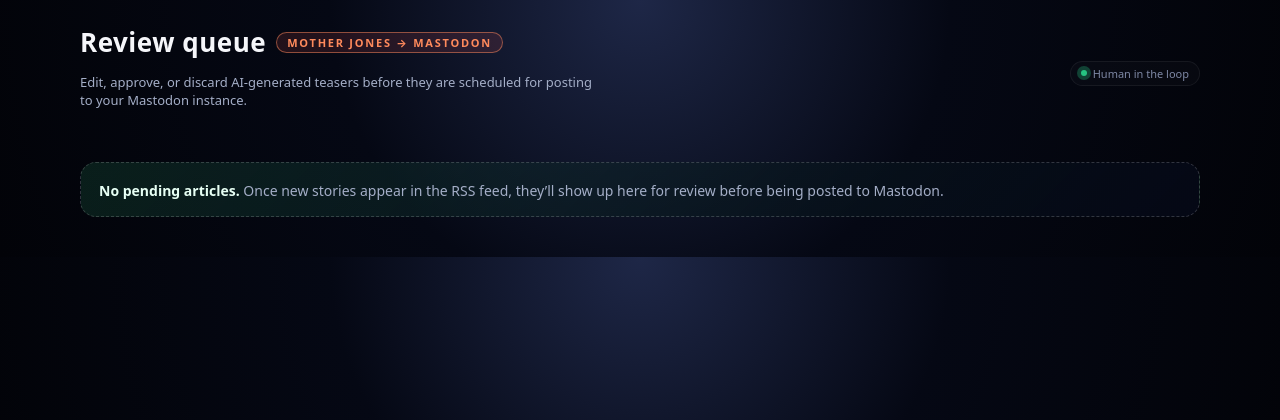
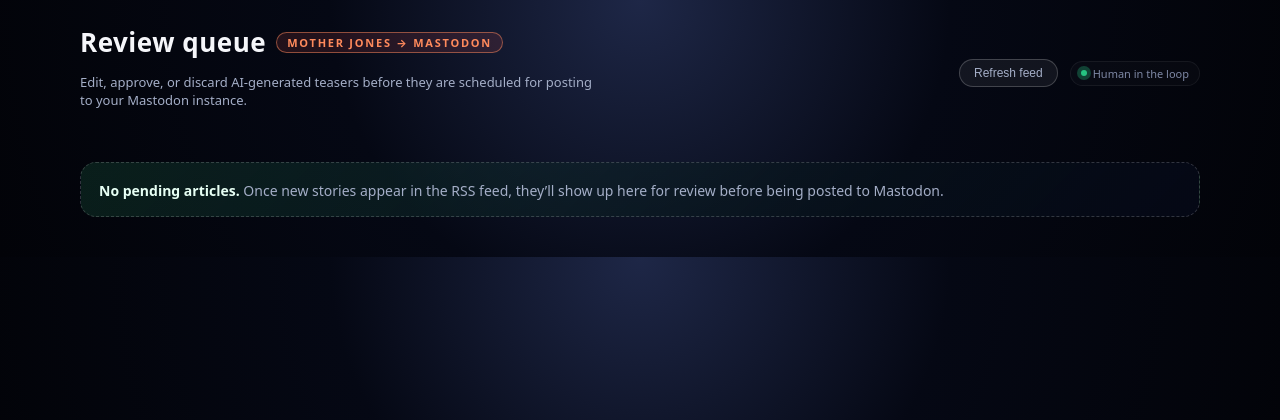
Before and after one commit to DMXMax/mjfeed, a FastAPI app: page /review in a window 1280 px wide. Shown: the top 420 px of the page. Run offline with FastAPI, Linux system fonts and the light colour scheme; parts of the project's set-up code (start-up, migrations or seed data) failed here and were passed over.

Commit message:
Add logging config, static favicon, and manual feed refresh
- Add app/logging_config.py for startup logging
- Add static/ with favicon.svg for /favicon.ico
- Add POST /refresh-feed endpoint to trigger RSS poll on demand
- Add Refresh feed button on review page with loading state

```diff
--- a/app/main.py
+++ b/app/main.py
@@ -2,7 +2,7 @@
 import re
 
 from fastapi import FastAPI, Request, Depends, Form
-from fastapi.responses import HTMLResponse, FileResponse
+from fastapi.responses import HTMLResponse, FileResponse, JSONResponse
 from fastapi.staticfiles import StaticFiles
 from fastapi.templating import Jinja2Templates
 from sqlmodel import Session, select
@@ -67,6 +67,20 @@
 @app.on_event("shutdown")
 def on_shutdown():
     scheduler.shutdown()
+
+@app.post("/refresh-feed")
+def refresh_feed():
+    """Manually trigger an RSS feed poll. Returns after the poll completes."""
+    try:
+        poll_feed()
+        return {"message": "Feed refreshed"}
+    except Exception:
+        logger.exception("Error during manual feed refresh")
+        return JSONResponse(
+            status_code=500,
+            content={"message": "Feed refresh failed"},
+        )
+
 
 @app.get("/", response_class=HTMLResponse)
 def read_root():
--- a/templates/review.html
+++ b/templates/review.html
@@ -103,6 +103,37 @@
             border-radius: 999px;
             background: #26c281;
             box-shadow: 0 0 0 4px rgba(38, 194, 129, 0.3);
+        }
+
+        .header-actions {
+            display: flex;
+            align-items: center;
+            gap: 12px;
+        }
+
+        .btn-refresh {
+            padding: 6px 14px;
+            border-radius: var(--radius-pill);
+            border: 1px solid rgba(255, 255, 255, 0.2);
+            background: rgba(255, 255, 255, 0.06);
+            color: var(--text-muted);
+            font-size: 12px;
+            font-weight: 500;
+            cursor: pointer;
+            text-decoration: none;
+            transition: background var(--transition-fast), color var(--transition-fast), border-color var(--transition-fast);
+        }
+
+        .btn-refresh:hover {
+            background: rgba(255, 255, 255, 0.1);
+            color: var(--text);
+            border-color: rgba(255, 255, 255, 0.3);
+        }
+
+        .btn-refresh:disabled,
+        .btn-refresh.refreshing {
+            opacity: 0.7;
+            cursor: wait;
         }
 
         .review-grid {
@@ -403,9 +434,14 @@
                     for posting to your Mastodon instance.
                 </p>
             </div>
-            <div class="pill-meta" aria-hidden="true">
-                <span class="pill-dot"></span>
-                <span>Human in the loop</span>
+            <div class="header-actions">
+                <button type="button" class="btn-refresh" id="refresh-feed-btn" aria-label="Check RSS feed for new articles">
+                    Refresh feed
+                </button>
+                <div class="pill-meta" aria-hidden="true">
+                    <span class="pill-dot"></span>
+                    <span>Human in the loop</span>
+                </div>
             </div>
         </header>
 
@@ -495,6 +531,32 @@
     </div>
 
     <script>
+        document.getElementById('refresh-feed-btn').addEventListener('click', function() {
+            var btn = this;
+            if (btn.classList.contains('refreshing')) return;
+            btn.classList.add('refreshing');
+            btn.disabled = true;
+            document.body.classList.add('waiting');
+            fetch('/refresh-feed', { method: 'POST' })
+                .then(function(response) { return response.json().then(function(data) { return { ok: response.ok, data: data }; }); })
+                .then(function(result) {
+                    document.body.classList.remove('waiting');
+                    btn.classList.remove('refreshing');
+                    btn.disabled = false;
+                    if (result.ok) {
+                        window.location.reload();
+                    } else {
+                        alert(result.data.message || 'Feed refresh failed.');
+                    }
+                })
+                .catch(function(err) {
+                    document.body.classList.remove('waiting');
+                    btn.classList.remove('refreshing');
+                    btn.disabled = false;
+                    alert('Feed refresh failed. Please try again.');
+                });
+        });
+
         document.querySelectorAll('form').forEach(form => {
             form.addEventListener('submit', function(event) {
                 event.preventDefault();
```
Also changed, not shown: app/logging_config.py (added, +12 -0 lines), static/favicon.svg (added).
